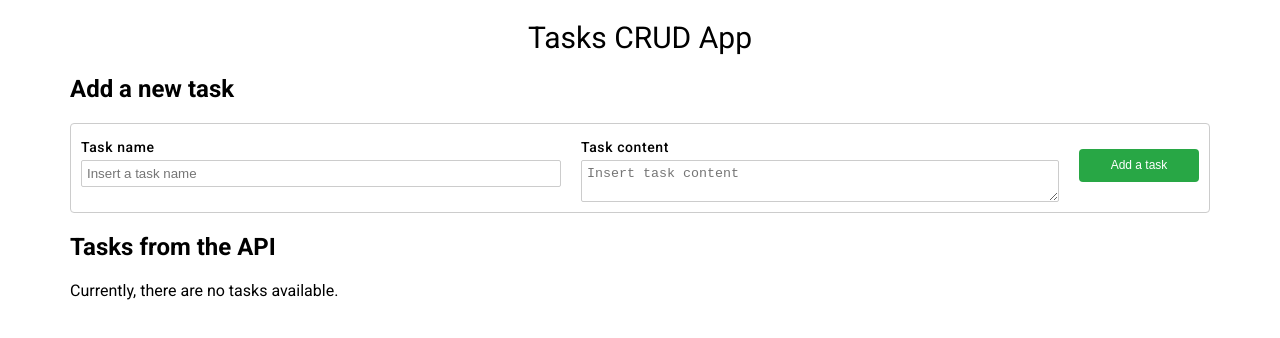
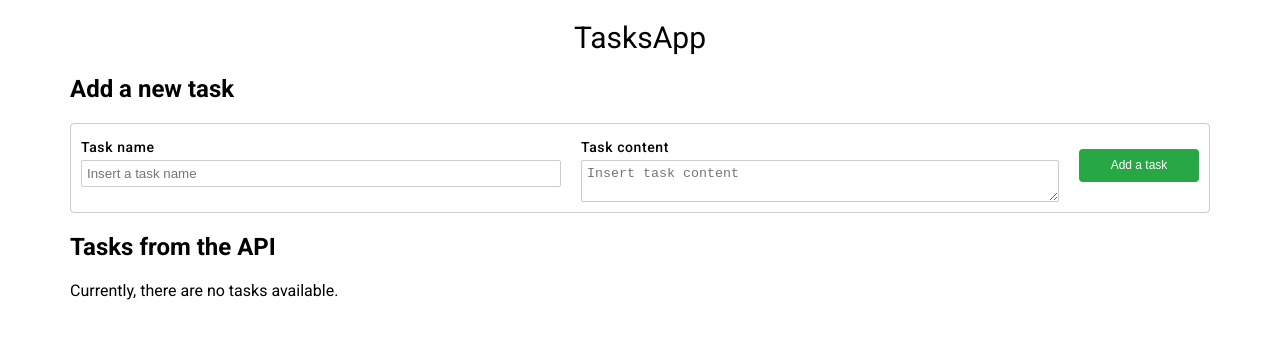
Before and after one commit to Jaras49/Jaras49.github.io, a plain HTML site: page index.html in a window 1280 px wide. Drawn offline with Linux system fonts and the light colour scheme; no server answers.

Commit message:
Update index.html
update index.html

```diff
--- a/index.html
+++ b/index.html
@@ -8,7 +8,7 @@
   <link href="https://fonts.googleapis.com/css?family=Roboto:400,400i,500,500i,700,700i&subset=latin-ext" rel="stylesheet">
 </head>
 <body>
-<h1 class="kodilla-heading kodilla-heading--main">Tasks CRUD App</h1>
+<h1 class="kodilla-heading kodilla-heading--main">TasksApp</h1>
 
 <main class="crud container">
   <section class="datatable">
```
